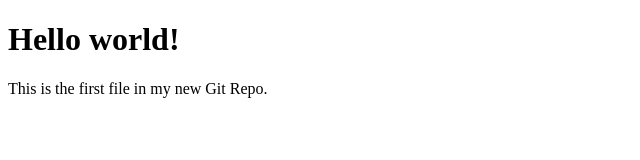
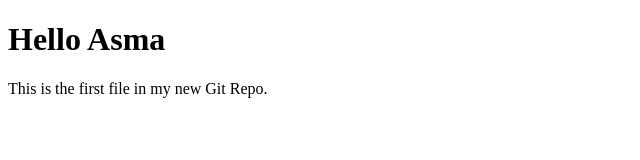
Before and after one commit to asmaben1122/hello-world, a plain HTML site: page index.html in a window 1280 px wide. Shown: the full height of the page, 0-640 px from the left. Drawn offline with Linux system fonts and the light colour scheme.

Commit message:
Quick update to README

```diff
--- a/index.html
+++ b/index.html
@@ -5,7 +5,7 @@
 </head>
 <body>
 
-<h1>Hello world!</h1>
+<h1>Hello Asma</h1>
 <p>This is the first file in my new Git Repo.</p>
 
 </body>
```
